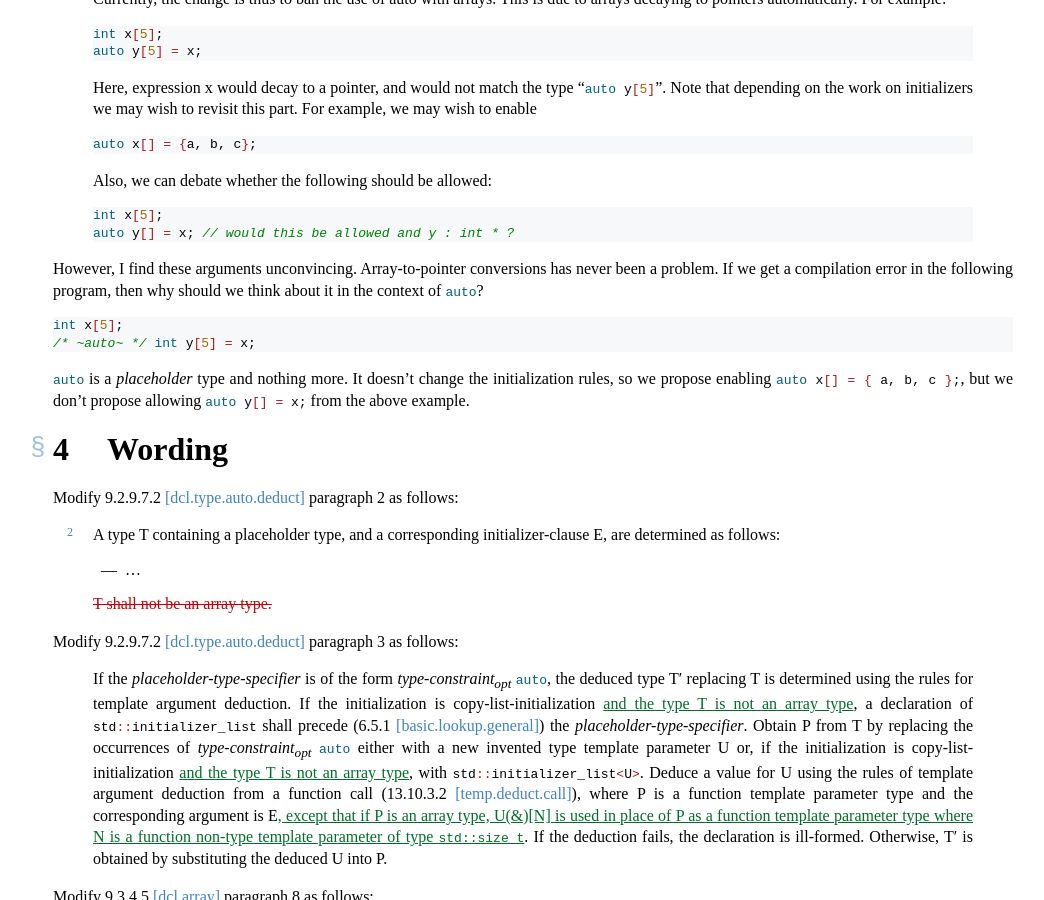
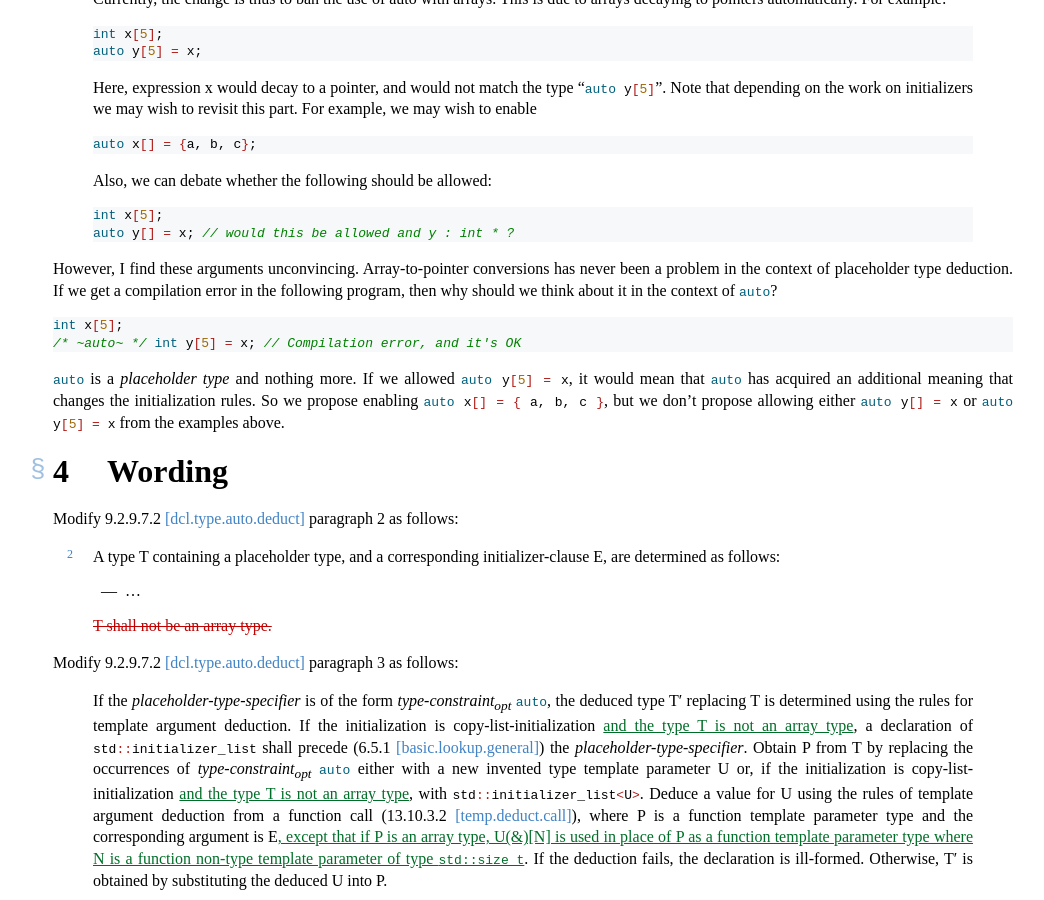
Before and after one commit to eoan-ermine/eoan-ermine.github.io, a Jekyll site: the page assets/html/auto-arr-proposal.html, which Jekyll copies as it is, in a window 1280 px wide and 900 px high, scrolled down 1207 px. Shown: the whole window, without its empty margins (107-1151 px from the left). Built offline with Jekyll 4.4.1, drawn with Linux system fonts in a browser that asks for light colours.

Commit message:
Update auto-arr-proposal.html

```diff
--- a/assets/html/auto-arr-proposal.html
+++ b/assets/html/auto-arr-proposal.html
@@ -502,16 +502,21 @@ this part. For example, we may wish to enable</p>
 <span id="cb6-2"><a href="#cb6-2" aria-hidden="true" tabindex="-1"></a><span class="kw">auto</span> y<span class="op">[]</span> <span class="op">=</span> x; <span class="co">// would this be allowed and y : int * ?</span></span></code></pre></div>
 </blockquote>
 <p>However, I find these arguments unconvincing. Array-to-pointer
-conversions has never been a problem. If we get a compilation error in
-the following program, then why should we think about it in the context
-of <code class="sourceCode cpp"><span class="kw">auto</span></code>?</p>
+conversions has never been a problem in the context of placeholder type
+deduction. If we get a compilation error in the following program, then
+why should we think about it in the context of
+<code class="sourceCode cpp"><span class="kw">auto</span></code>?</p>
 <div class="sourceCode" id="cb7"><pre class="sourceCode cpp"><code class="sourceCode cpp"><span id="cb7-1"><a href="#cb7-1" aria-hidden="true" tabindex="-1"></a><span class="dt">int</span> x<span class="op">[</span><span class="dv">5</span><span class="op">]</span>;</span>
-<span id="cb7-2"><a href="#cb7-2" aria-hidden="true" tabindex="-1"></a><span class="co">/* ~auto~ */</span> <span class="dt">int</span> y<span class="op">[</span><span class="dv">5</span><span class="op">]</span> <span class="op">=</span> x;</span></code></pre></div>
+<span id="cb7-2"><a href="#cb7-2" aria-hidden="true" tabindex="-1"></a><span class="co">/* ~auto~ */</span> <span class="dt">int</span> y<span class="op">[</span><span class="dv">5</span><span class="op">]</span> <span class="op">=</span> x; <span class="co">// Compilation error, and it&#39;s OK</span></span></code></pre></div>
 <p><code class="sourceCode cpp"><span class="kw">auto</span></code> is a
-<em>placeholder</em> type and nothing more. It doesn’t change the
-initialization rules, so we propose enabling <code class="sourceCode cpp"><span class="kw">auto</span> x<span class="op">[]</span> <span class="op">=</span> <span class="op">{</span> a, b, c <span class="op">}</span>;</code>,
-but we don’t propose allowing <code class="sourceCode cpp"><span class="kw">auto</span> y<span class="op">[]</span> <span class="op">=</span> x;</code>
-from the above example.</p>
+<em>placeholder type</em> and nothing more. If we allowed <code class="sourceCode cpp"><span class="kw">auto</span> y<span class="op">[</span><span class="dv">5</span><span class="op">]</span> <span class="op">=</span> x</code>,
+it would mean that
+<code class="sourceCode cpp"><span class="kw">auto</span></code> has
+acquired an additional meaning that changes the initialization rules. So
+we propose enabling <code class="sourceCode cpp"><span class="kw">auto</span> x<span class="op">[]</span> <span class="op">=</span> <span class="op">{</span> a, b, c <span class="op">}</span></code>,
+but we don’t propose allowing either <code class="sourceCode cpp"><span class="kw">auto</span> y<span class="op">[]</span> <span class="op">=</span> x</code>
+or <code class="sourceCode cpp"><span class="kw">auto</span> y<span class="op">[</span><span class="dv">5</span><span class="op">]</span> <span class="op">=</span> x</code>
+from the examples above.</p>
 <h1 data-number="4" id="wording"><span class="header-section-number">4</span> Wording<a href="#wording" class="self-link"></a></h1>
 <p>Modify <span>9.2.9.7.2
 <a href="https://wg21.link/dcl.type.auto.deduct">[dcl.type.auto.deduct]</a></span>
```
